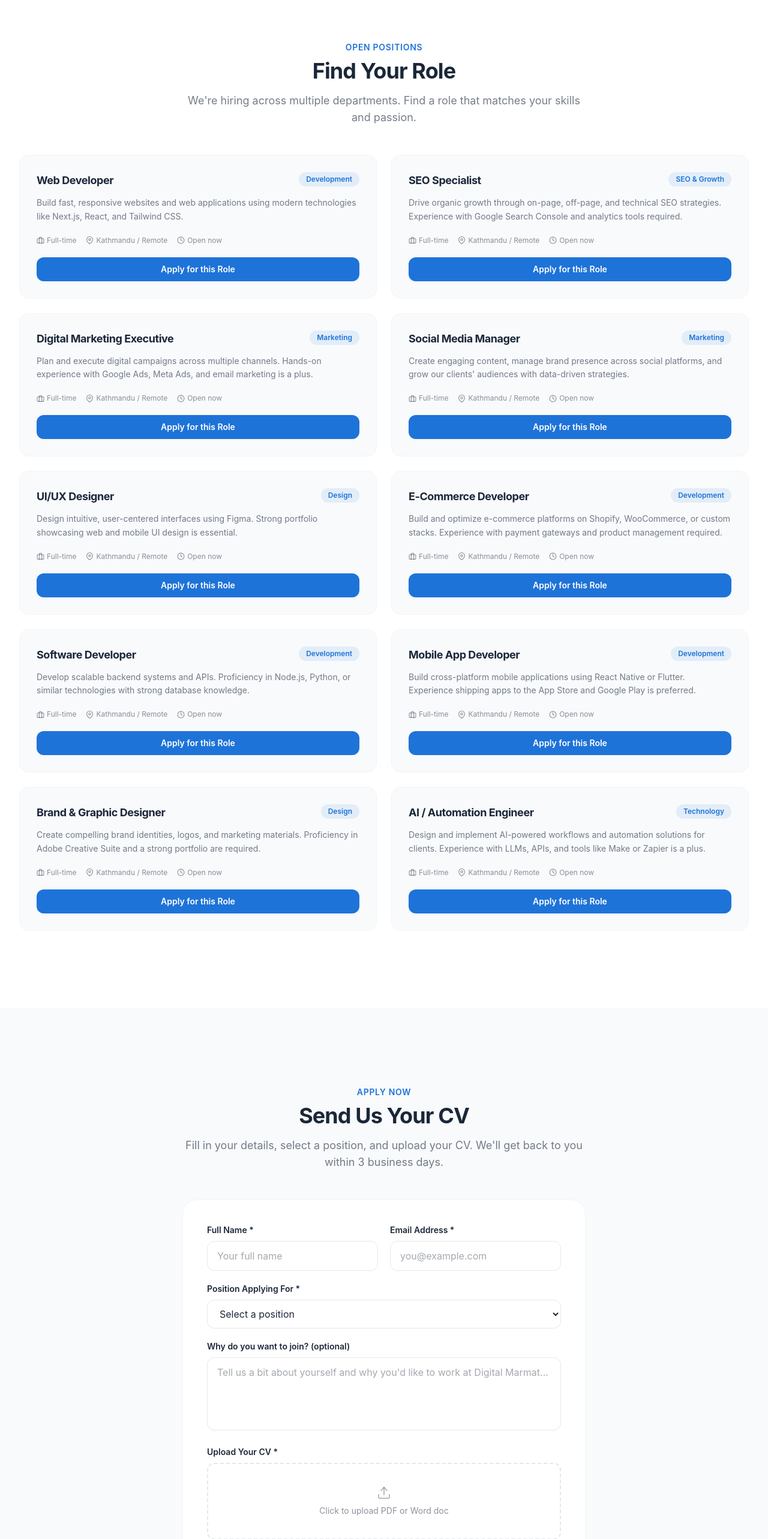
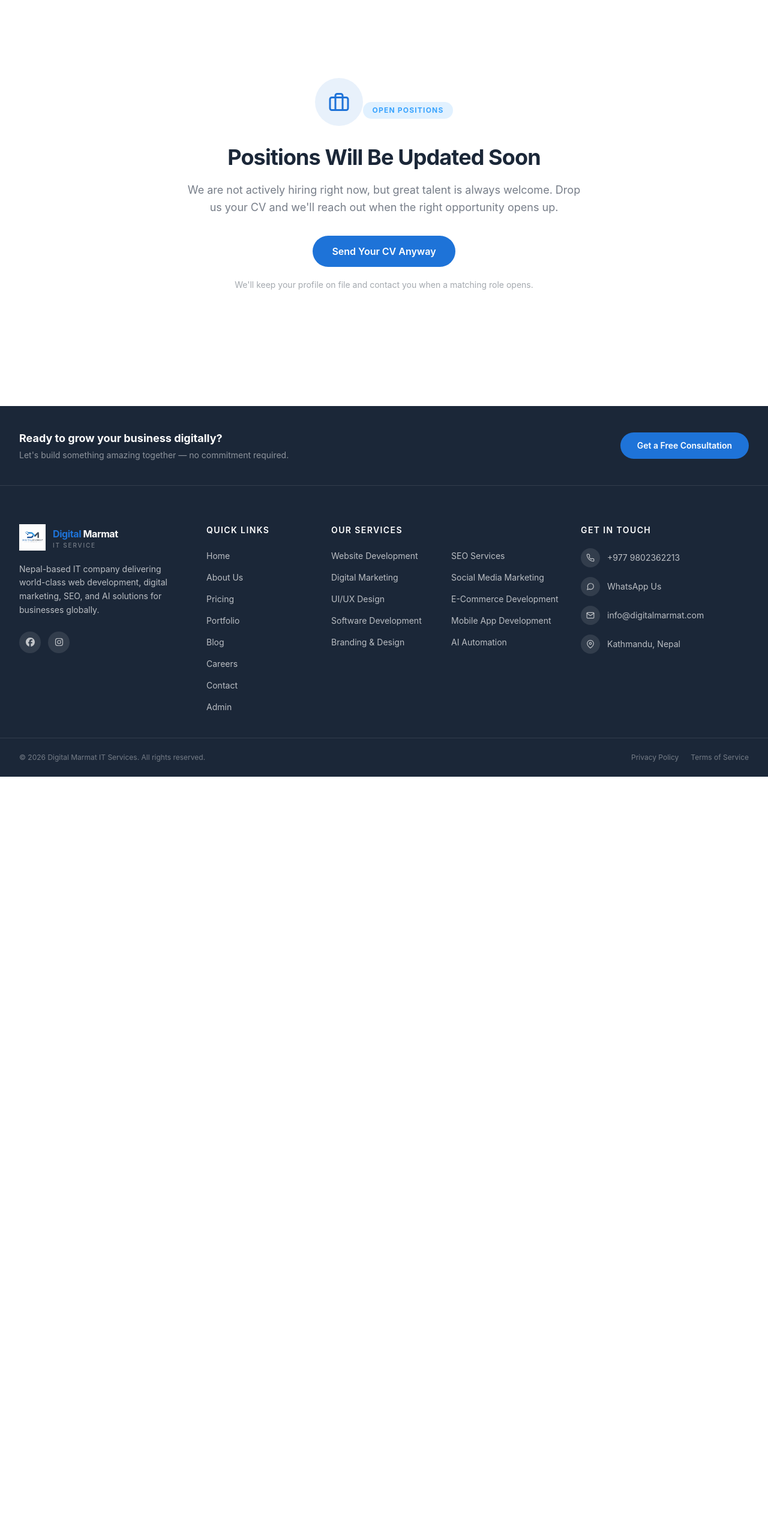
Before and after one commit to pawan7292/IT-Website, a Next.js app: page /careers in a window 1280 px wide. Shown: the part 2231-4797 px from the top of the page at 60% size. After the commit the page ends 3526 px from the top, so only its background shows below. Built offline with nearby package versions, Linux system fonts and the light colour scheme.

Commit message:
Careers page: replace job listings with coming soon notice

```diff
--- a/app/(routes)/careers/page.tsx
+++ b/app/(routes)/careers/page.tsx
@@ -237,158 +237,36 @@ export default function CareersPage() {
         </Container>
       </section>
 
-      {/* ── Open Positions ── */}
+      {/* ── No Open Positions — Coming Soon ── */}
       <section id="open-positions" className="section-padding bg-white">
         <Container>
-          <SectionHeader
-            badge="Open Positions"
-            title="Find Your Role"
-            description="We're hiring across multiple departments. Find a role that matches your skills and passion."
-          />
-          <div className="grid md:grid-cols-2 gap-6">
-            {positions.map((p, i) => (
           <motion.div
-                key={p.title}
-                initial={{ opacity: 0, y: 24 }}
-                whileInView={{ opacity: 1, y: 0 }}
-                viewport={{ once: true }}
-                transition={{ duration: 0.5, delay: i * 0.07 }}
-                className="bg-light-bg rounded-2xl p-7 border border-gray-100 hover:shadow-lg hover:-translate-y-1 transition-all duration-300 flex flex-col"
-              >
-                <div className="flex items-start justify-between gap-4 mb-3">
-                  <h3 className="text-lg font-bold text-navy">{p.title}</h3>
-                  <span className="shrink-0 text-xs font-semibold bg-primary/10 text-primary px-3 py-1 rounded-full">
-                    {p.department}
-                  </span>
-                </div>
-                <p className="text-navy/60 text-sm leading-relaxed mb-5 flex-1">{p.description}</p>
-                <div className="flex flex-wrap items-center gap-4 text-xs text-navy/50 mb-5">
-                  <span className="flex items-center gap-1"><FiBriefcase size={13} /> {p.type}</span>
-                  <span className="flex items-center gap-1"><FiMapPin size={13} /> {p.location}</span>
-                  <span className="flex items-center gap-1"><FiClock size={13} /> Open now</span>
-                </div>
-                <button
-                  onClick={() => handleApply(p.title)}
-                  className="w-full bg-primary text-white py-2.5 rounded-xl font-semibold text-sm hover:bg-primary/90 transition"
-                >
-                  Apply for this Role
-                </button>
-              </motion.div>
-            ))}
-          </div>
-        </Container>
-      </section>
-
-      {/* ── Apply Form ── */}
-      <section id="apply-form" className="section-padding bg-light-bg">
-        <Container>
-          <div className="max-w-2xl mx-auto">
-            <SectionHeader
-              badge="Apply Now"
-              title="Send Us Your CV"
-              description="Fill in your details, select a position, and upload your CV. We'll get back to you within 3 business days."
-            />
-
-            {submitted ? (
-              <motion.div
-                initial={{ opacity: 0, scale: 0.95 }}
-                animate={{ opacity: 1, scale: 1 }}
-                className="bg-white rounded-3xl p-12 border border-gray-100 text-center"
-              >
-                <div className="inline-flex p-5 rounded-full bg-green-50 text-green-600 mb-6">
-                  <FiCheckCircle size={40} />
-                </div>
-                <h3 className="text-2xl font-bold text-navy mb-3">Application Received!</h3>
-                <p className="text-navy/60">
-                  Thanks for applying. We've received your application and will be in touch within 3 business days.
-                </p>
-              </motion.div>
-            ) : (
-              <motion.form
-                initial={{ opacity: 0, y: 24 }}
+            initial={{ opacity: 0, y: 30 }}
             whileInView={{ opacity: 1, y: 0 }}
             viewport={{ once: true }}
             transition={{ duration: 0.6 }}
-                onSubmit={handleSubmit}
-                className="bg-white rounded-3xl p-8 md:p-10 border border-gray-100 space-y-5"
+            className="max-w-2xl mx-auto text-center py-16"
           >
-                <div className="grid sm:grid-cols-2 gap-5">
-                  <div>
-                    <label className="block text-sm font-semibold text-navy mb-2">Full Name *</label>
-                    <input
-                      required
-                      placeholder="Your full name"
-                      value={form.name}
-                      onChange={e => setForm(f => ({ ...f, name: e.target.value }))}
-                      className="w-full px-4 py-3 rounded-xl border border-gray-200 text-navy placeholder:text-navy/40 focus:outline-none focus:ring-2 focus:ring-primary/30 focus:border-primary transition"
-                    />
+            <div className="inline-flex items-center justify-center w-20 h-20 rounded-full bg-primary/10 text-primary mb-8">
+              <FiBriefcase size={36} />
             </div>
-                  <div>
-                    <label className="block text-sm font-semibold text-navy mb-2">Email Address *</label>
-                    <input
-                      required
-                      type="email"
-                      placeholder="you@example.com"
-                      value={form.email}
-                      onChange={e => setForm(f => ({ ...f, email: e.target.value }))}
-                      className="w-full px-4 py-3 rounded-xl border border-gray-200 text-navy placeholder:text-navy/40 focus:outline-none focus:ring-2 focus:ring-primary/30 focus:border-primary transition"
-                    />
-                  </div>
-                </div>
-
-                <div>
-                  <label className="block text-sm font-semibold text-navy mb-2">Position Applying For *</label>
-                  <select
-                    required
-                    value={form.position}
-                    onChange={e => setForm(f => ({ ...f, position: e.target.value }))}
-                    className="w-full px-4 py-3 rounded-xl border border-gray-200 text-navy focus:outline-none focus:ring-2 focus:ring-primary/30 focus:border-primary transition bg-white"
+            <span className="inline-block bg-secondary/15 text-secondary text-xs font-bold uppercase tracking-widest px-4 py-1.5 rounded-full mb-5">
+              Open Positions
+            </span>
+            <h2 className="text-navy font-bold mb-5">Positions Will Be Updated Soon</h2>
+            <p className="text-navy/60 text-lg leading-relaxed mb-8">
+              We are not actively hiring right now, but great talent is always welcome. Drop us your CV and we'll reach out when the right opportunity opens up.
+            </p>
+            <a
+              href="mailto:info@digitalmarmat.com?subject=Career Enquiry — Digital Marmat"
+              className="inline-flex items-center gap-2 bg-primary text-white px-8 py-3.5 rounded-full font-semibold hover:bg-primary/90 transition"
             >
-                    <option value="">Select a position</option>
-                    {positions.map(p => (
-                      <option key={p.title} value={p.title}>{p.title}</option>
-                    ))}
-                  </select>
-                </div>
-
-                <div>
-                  <label className="block text-sm font-semibold text-navy mb-2">Why do you want to join? (optional)</label>
-                  <textarea
-                    rows={4}
-                    placeholder="Tell us a bit about yourself and why you'd like to work at Digital Marmat..."
-                    value={form.message}
-                    onChange={e => setForm(f => ({ ...f, message: e.target.value }))}
-                    className="w-full px-4 py-3 rounded-xl border border-gray-200 text-navy placeholder:text-navy/40 focus:outline-none focus:ring-2 focus:ring-primary/30 focus:border-primary transition resize-none"
-                  />
-                </div>
-
-                <div>
-                  <label className="block text-sm font-semibold text-navy mb-2">Upload Your CV *</label>
-                  <label className="flex flex-col items-center justify-center w-full h-32 border-2 border-dashed border-gray-200 rounded-xl cursor-pointer hover:border-primary hover:bg-primary/5 transition group">
-                    <FiUpload size={24} className="text-navy/30 group-hover:text-primary transition mb-2" />
-                    <span className="text-sm text-navy/50 group-hover:text-primary transition">
-                      {file ? file.name : 'Click to upload PDF or Word doc'}
-                    </span>
-                    <input
-                      type="file"
-                      accept=".pdf,.doc,.docx"
-                      className="hidden"
-                      onChange={e => setFile(e.target.files?.[0] ?? null)}
-                      required
-                    />
-                  </label>
-                </div>
-
-                <button
-                  type="submit"
-                  disabled={loading}
-                  className="w-full bg-primary text-white py-3.5 rounded-xl font-semibold hover:bg-primary/90 transition disabled:opacity-60 disabled:cursor-not-allowed"
-                >
-                  {loading ? 'Submitting…' : 'Submit Application'}
-                </button>
-              </motion.form>
-            )}
-          </div>
+              Send Your CV Anyway
+            </a>
+            <p className="mt-5 text-navy/40 text-sm">
+              We'll keep your profile on file and contact you when a matching role opens.
+            </p>
+          </motion.div>
         </Container>
       </section>
     </>
```
Lines whose indentation alone changed are shown as unchanged.
